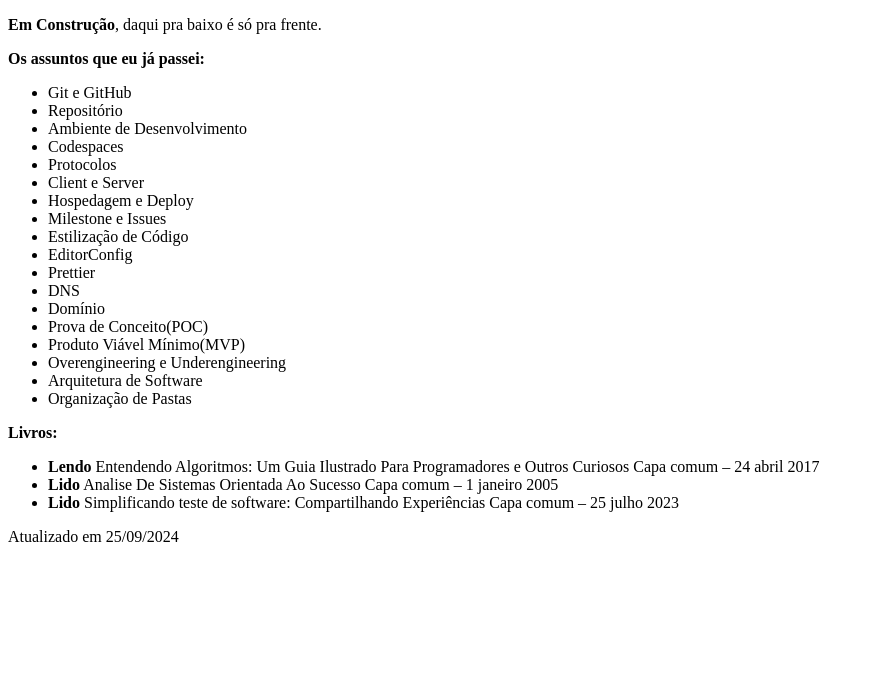
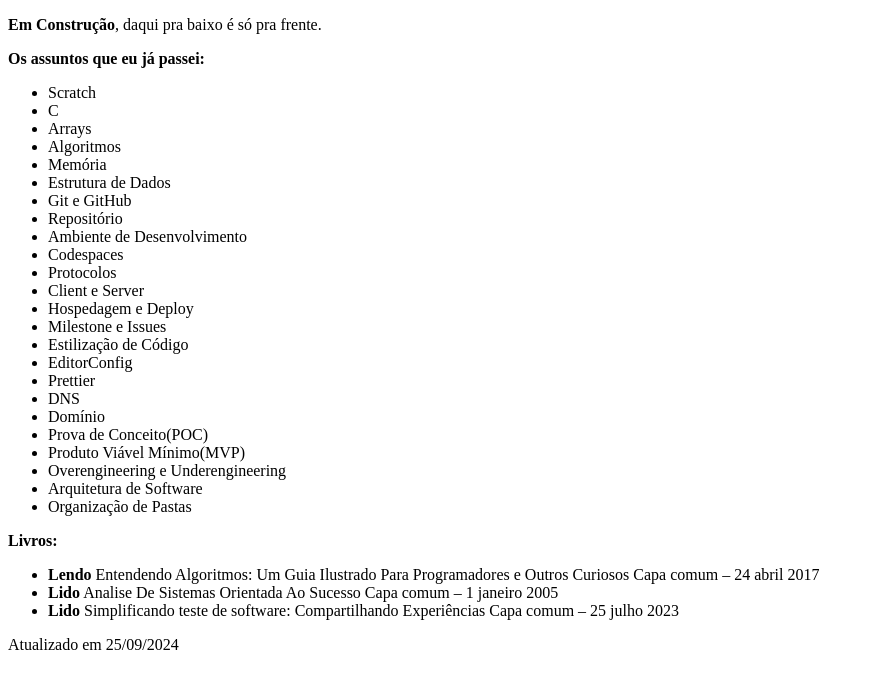
Before and after one commit to ljborba/curso.dev-onde-tudo-comeca, a Next.js app: page / in a window 1280 px wide. Shown: the top 688 px of the page, without its empty margins (0-874 px from the left). Built offline with nearby package versions, Linux system fonts and the light colour scheme.

Commit message:
modifica arquivo `index.js`.

```diff
--- a/pages/index.js
+++ b/pages/index.js
@@ -5,6 +5,12 @@ function Home() {
             <section>
                 <p><strong>Os assuntos que eu já passei:</strong></p>
                 <ul>
+                    <li>Scratch</li>
+                    <li>C</li>
+                    <li>Arrays</li>
+                    <li>Algoritmos</li>
+                    <li>Memória</li>
+                    <li>Estrutura de Dados</li>
                     <li>Git e GitHub</li>
                     <li>Repositório</li>
                     <li>Ambiente de Desenvolvimento</li>
```
